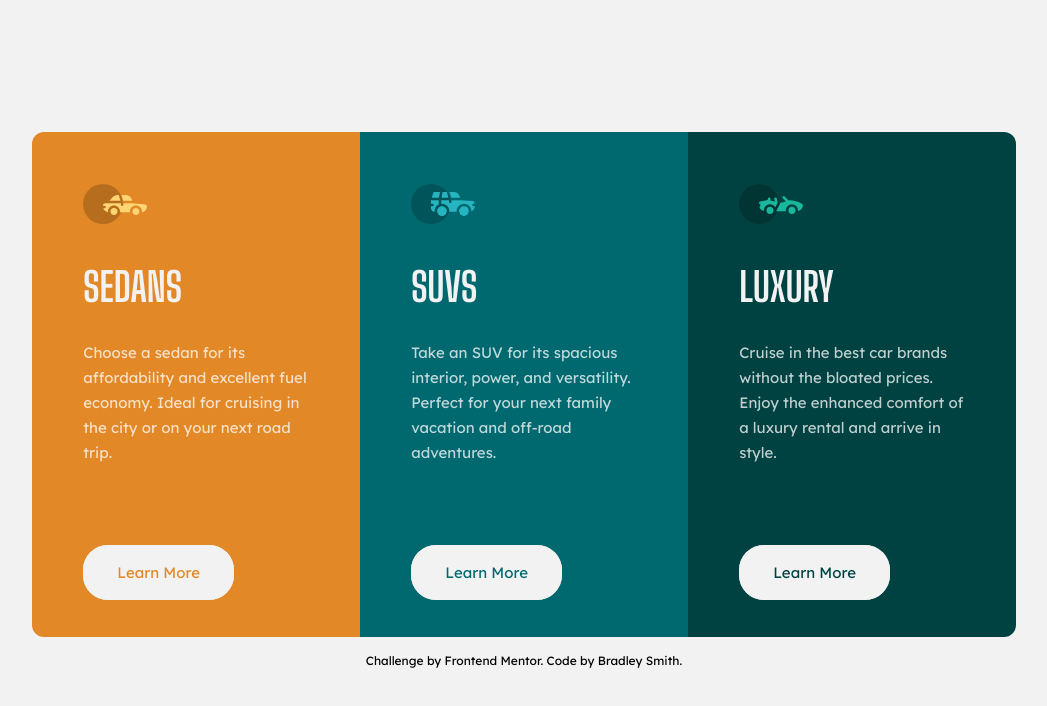
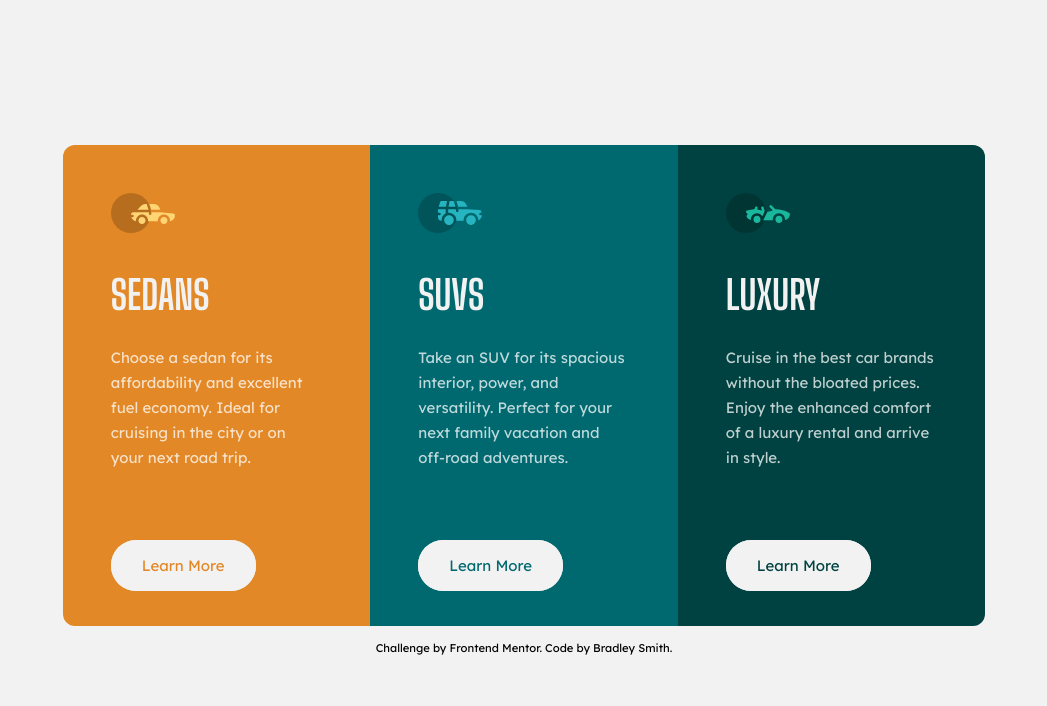
Before and after one commit to bradleyhop/frontend-mentor-3-col-preview-card, a Vue app: page / in a window 1280 px wide. Shown: the top 706 px of the page, without its empty margins (116-1163 px from the left). Built offline with nearby package versions, Linux system fonts and the light colour scheme.

Commit message:
set font size for expected rem behavior

```diff
--- a/src/assets/scss/main.scss
+++ b/src/assets/scss/main.scss
@@ -13,8 +13,11 @@
   }
 }
 
+html {
+  font-size: 15px;
+}
+
 body {
-  font-size: 15px;
   background-color: hsl(0, 0%, 95%);
   display: flex;
   justify-content: center;
```
